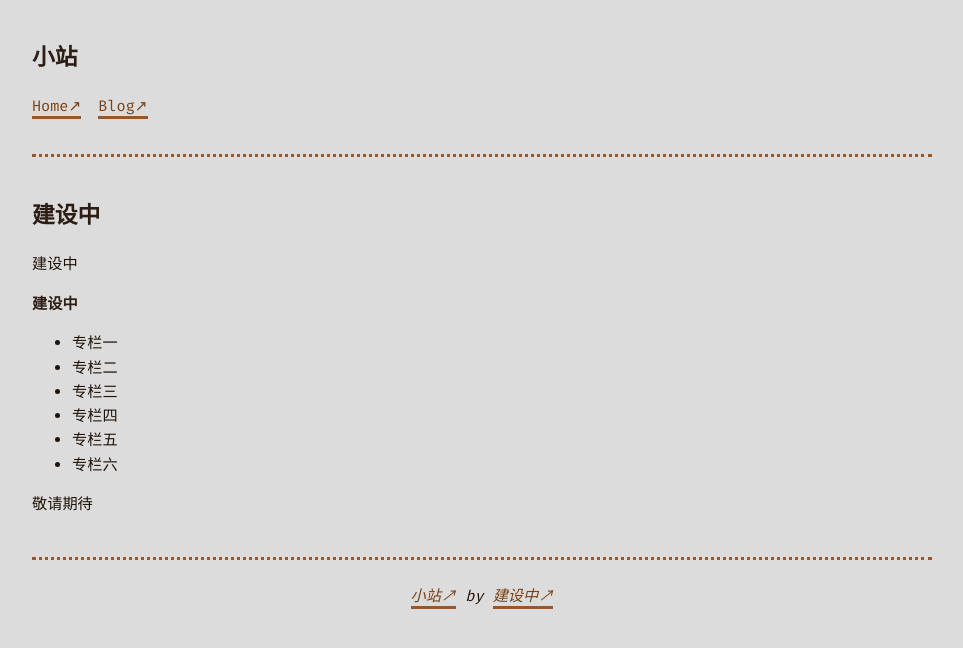
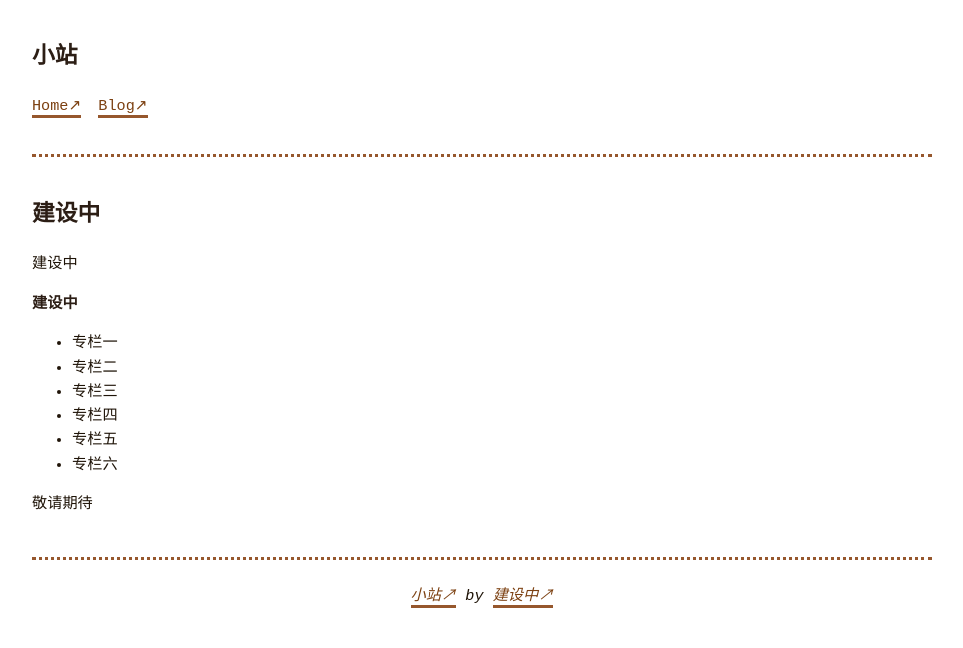
Before and after one commit to samshichuang/samshichuang.github.io, a Jekyll site: the page built from index.md, in a window 1280 px wide. Shown: the top 648 px of the page, without its empty margins (158-1121 px from the left). Built offline with Jekyll 4.4.1, drawn with Linux system fonts in a browser that asks for light colours.

Commit message:
Update style.css

```diff
--- a/assets/style.css
+++ b/assets/style.css
@@ -1,14 +1,11 @@
-
-
-
 @import url('https://fonts.googleapis.com/css2?family=Fira+Code:wght@100;200;300;400;500;600;700;800;900&display=swap');
 
 :root {
     --width: 900px;
-    --font-main: 'Fira Code', monospace;
-    --font-secondary: 'Fira Code', monospace;
+    --font-main: 'Noto Sans Simplified Chinese', monospace;
+    --font-secondary: 'Noto Sans Simplified Chinese', monospace;
     --font-scale: .95em;
-    --background-color: #dcdcdc;
+    --background-color: ##f3f3f3; /* Milk */
     --heading-color: #2C1E15; /* Darker roast coffee */
     --text-color: #1F1408; /* Darker espresso */
     --link-color: #7C4011; /* Darker caramel */
```
